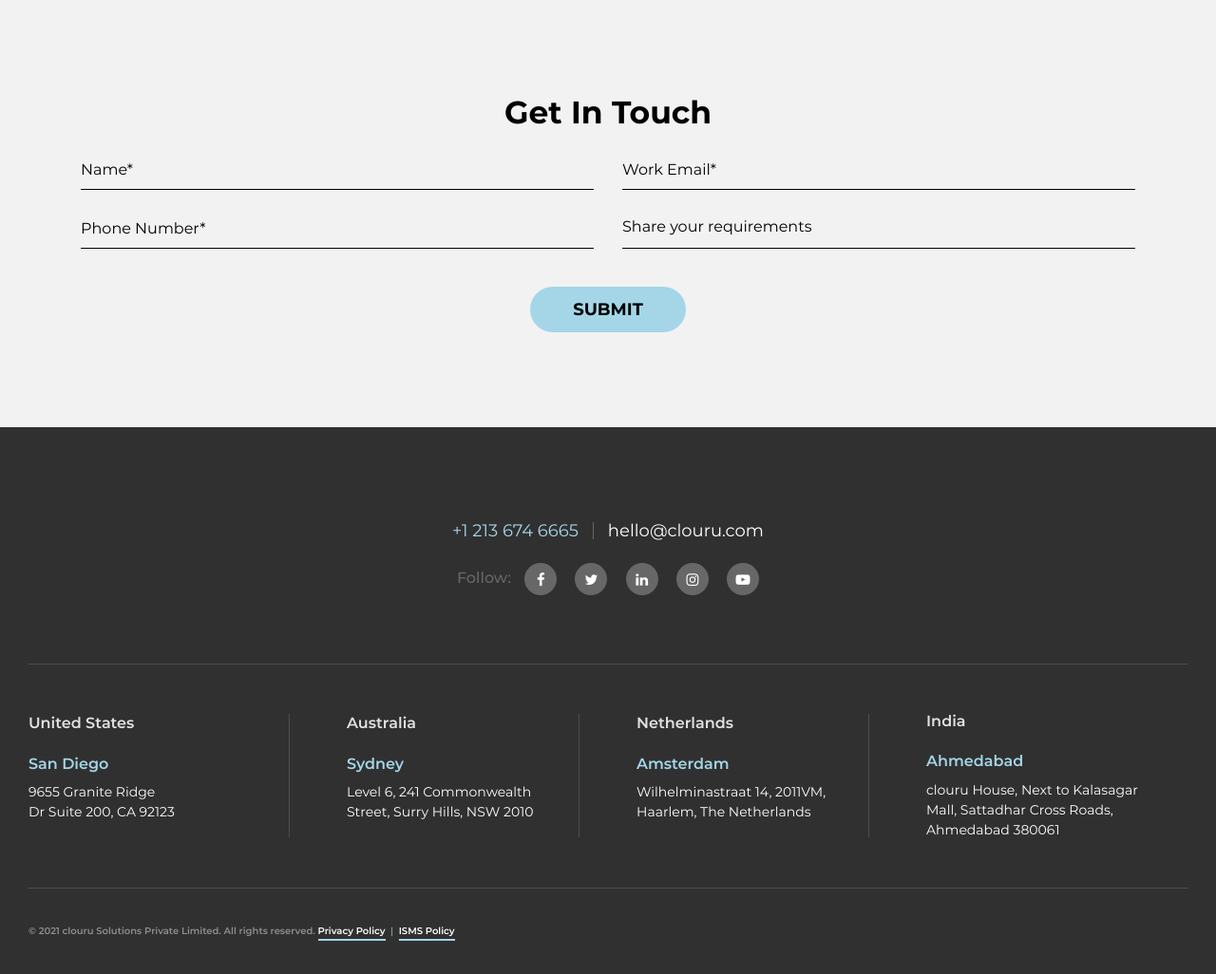
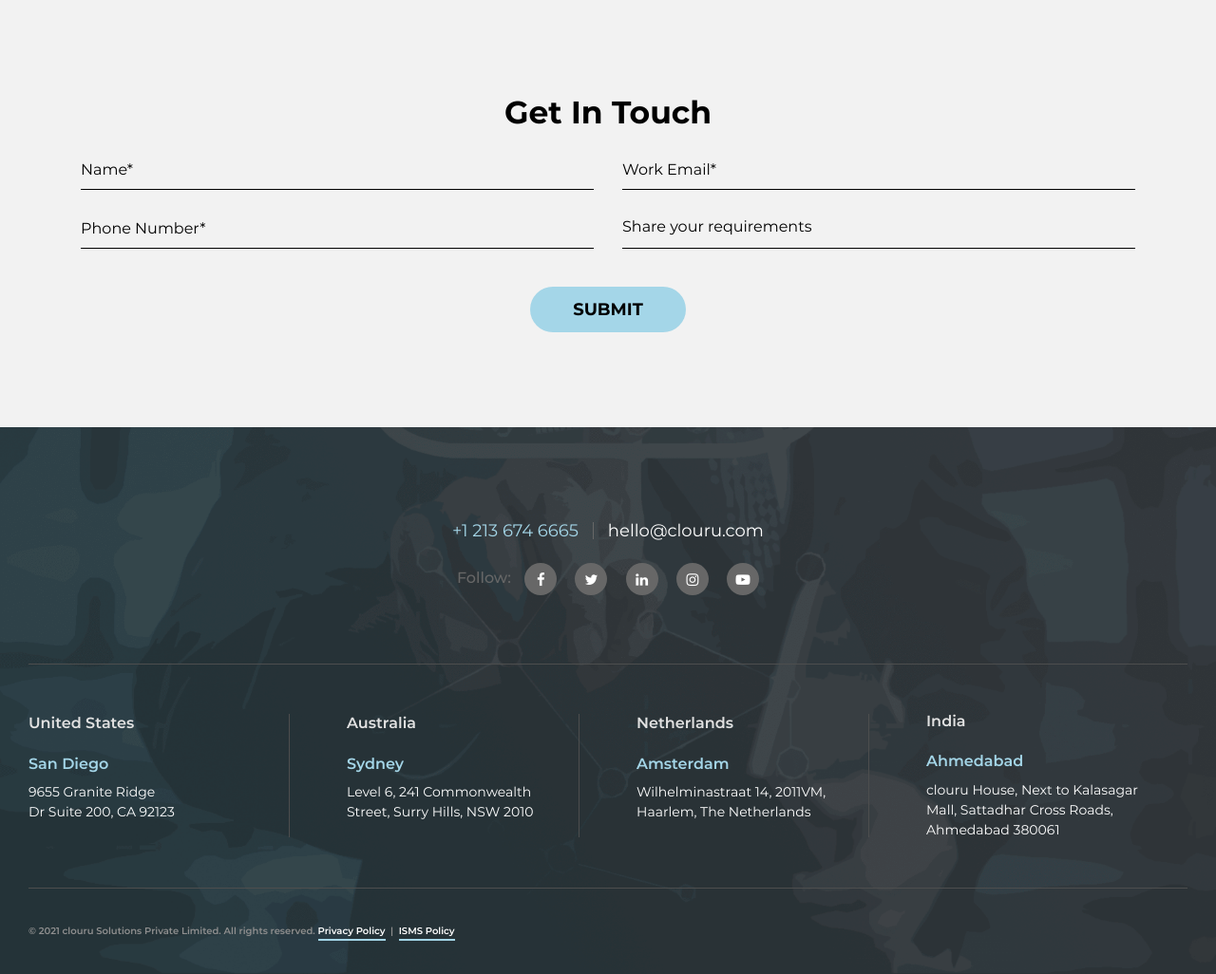
Before and after one commit to clouru/clouru-webpage, a PHP site: page / in a window 1280 px wide. Shown: the part 2934-3960 px from the top of the page at 95% size. Run offline with PHP 8.4, Linux system fonts and the light colour scheme.

Commit message:
update footer background

```diff
--- a/assets/css/style.css
+++ b/assets/css/style.css
@@ -17,3 +17,9 @@
 .digital-outsourcing-agency .clutch-pg .banner .logos-slider {
     visibility: hidden;
 }
+
+footer#colophon {
+    background: url(../images/agency-banner.png);
+    background-size: 100% !important;
+    background-position-y: 100% !important;
+}
```
